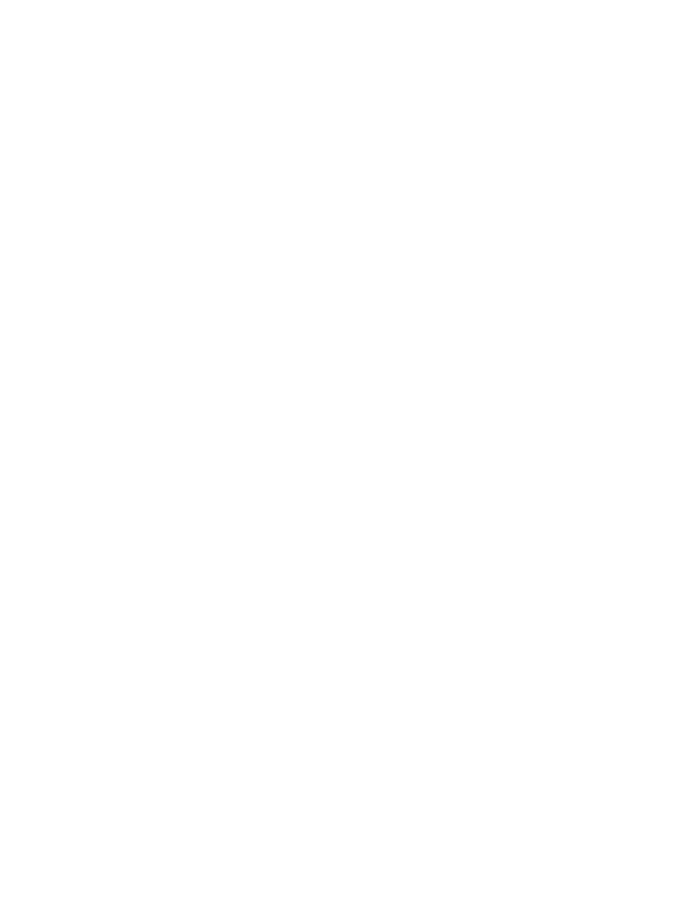
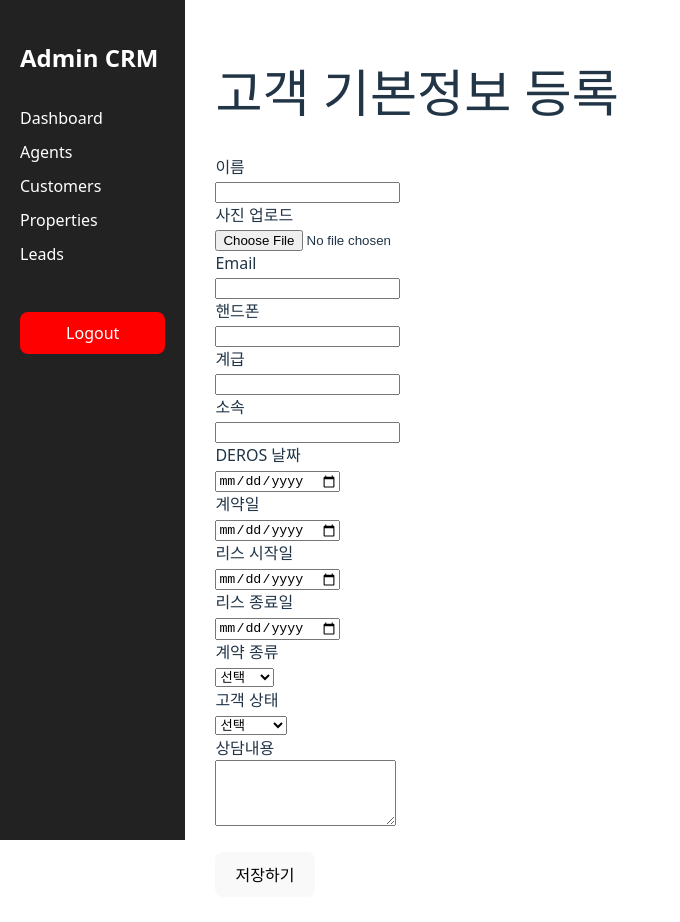
Before and after one commit to louieseo/real-estate-crm-frontend, a React (Vite) app: page /admin/customers/new in a window 1280 px wide. Before the commit this address had no page. Shown: the top 922 px of the page, without its empty margins (0-680 px from the left). Before the commit the page ends 800 px from the top, so only its background shows below. Built offline with nearby package versions, Linux system fonts and the light colour scheme; sample sign-in values are in the browser's storage.

Commit message:
~ Step 3 고객 등록 시 CRM 리스트 자동 반영

```diff
--- a/src/App.jsx
+++ b/src/App.jsx
@@ -1,3 +1,5 @@
+import CustomerForm from "./pages/Admin/CustomerForm";
+
 import { BrowserRouter, Routes, Route } from "react-router-dom";
 import Login from "./pages/Login";
 import ProtectedRoute from "./components/ProtectedRoute";
@@ -11,22 +13,37 @@ import Properties from "./pages/Admin/Properties";
 import Leads from "./pages/Admin/Leads";
 
 import AgentDashboard from "./pages/Agent/AgentDashboard";
+import { CustomerProvider } from "./context/CustomerContext";
 
 function App() {
   return (
     <BrowserRouter>
+      {/* ⬇⬇ 여기 CustomerProvider 추가 */}
+      <CustomerProvider>
         <Routes>
-
           {/* 로그인 */}
           <Route path="/" element={<Login />} />
 
-        {/* 관리자 페이지 - Admin Layout + 내부 페이지들 */}
+
           <Route element={<ProtectedRoute allowedRole="admin" />}>
             <Route path="/admin" element={<AdminLayout />}>
+              {/* 대시보드 메인 */}
               <Route index element={<DashboardHome />} />
+
+              {/* 직원관리 */}
               <Route path="agents" element={<Agents />} />
+
+              {/* 고객 리스트 페이지 */}
               <Route path="customers" element={<Customers />} />
+
+              {/* ⬇⬇ 여기 추가! 고객 신규등록 페이지 */}
+              <Route path="customers/new" element={<CustomerForm />} />
+              {/* ⬆⬆ 반드시 이 위치에! */}
+
+              {/* 매물 */}
               <Route path="properties" element={<Properties />} />
+
+              {/* 리드 */}
               <Route path="leads" element={<Leads />} />
             </Route>
           </Route>
@@ -40,8 +57,9 @@ function App() {
               </ProtectedRoute>
             }
           />
-
         </Routes>
+      </CustomerProvider>
+      {/* ⬆⬆ CustomerProvider 닫힘 */}
     </BrowserRouter>
   );
 }
--- /dev/null
+++ b/src/context/CustomerContext.jsx
@@ -0,0 +1,25 @@
+import { createContext, useState } from "react";
+
+export const CustomerContext = createContext();
+
+export const CustomerProvider = ({ children }) => {
+  const [customers, setCustomers] = useState([]);
+
+  // 고객 추가 함수
+  const addCustomer = (customer) => {
+    setCustomers((prev) => [
+      ...prev,
+      {
+        ...customer,
+        id: prev.length + 1,
+
+      },
+    ]);
+  };
+
+  return (
+    <CustomerContext.Provider value={{ customers, addCustomer }}>
+      {children}
+    </CustomerContext.Provider>
+  );
+};
--- /dev/null
+++ b/src/pages/Admin/CustomerForm.jsx
@@ -0,0 +1,142 @@
+import React, { useState, useContext } from "react";
+import { CustomerContext } from "../../context/CustomerContext";
+import { useNavigate } from "react-router-dom";
+
+const CustomerForm = () => {
+  const { addCustomer } = useContext(CustomerContext);
+  const navigate = useNavigate();
+
+  const [form, setForm] = useState({
+    name: "",
+    email: "",
+    phone: "",
+    rank: "",
+    unit: "",
+    derosDate: "",
+    contractDate: "",
+    leaseStart: "",
+    leaseEnd: "",
+    contractType: "",
+    customerStatus: "",
+    memo: "",
+    photo: null,
+  });
+
+  // 입력 변경 처리
+  const handleChange = (e) => {
+    const { name, value, files } = e.target;
+
+    if (name === "photo") {
+      setForm({ ...form, photo: files[0] });
+    } else {
+      setForm({ ...form, [name]: value });
+    }
+  };
+
+  // 저장 버튼 클릭 시 동작
+  const handleSubmit = (e) => {
+    e.preventDefault();
+
+    const newCustomer = {
+      id: Date.now(),
+      ...form,
+      contractStatus: "진행중", // 리스트에 표시용
+    };
+
+    addCustomer(newCustomer);
+
+    alert("고객 등록 완료!");
+    navigate("/admin/customers");
+  };
+
+  return (
+    <div>
+      <h1>고객 기본정보 등록</h1>
+      <form onSubmit={handleSubmit} style={{ marginTop: "20px" }}>
+
+        <div>
+          <label>이름</label><br />
+          <input name="name" value={form.name} onChange={handleChange} required />
+        </div>
+
+        <div>
+          <label>사진 업로드</label><br />
+          <input type="file" name="photo" accept="image/*" onChange={handleChange} />
+        </div>
+
+        <div>
+          <label>Email</label><br />
+          <input name="email" value={form.email} onChange={handleChange} />
+        </div>
+
+        <div>
+          <label>핸드폰</label><br />
+          <input name="phone" value={form.phone} onChange={handleChange} />
+        </div>
+
+        <div>
+          <label>계급</label><br />
+          <input name="rank" value={form.rank} onChange={handleChange} />
+        </div>
+
+        <div>
+          <label>소속</label><br />
+          <input name="unit" value={form.unit} onChange={handleChange} />
+        </div>
+
+        <div>
+          <label>DEROS 날짜</label><br />
+          <input type="date" name="derosDate" value={form.derosDate} onChange={handleChange} />
+        </div>
+
+        <div>
+          <label>계약일</label><br />
+          <input type="date" name="contractDate" value={form.contractDate} onChange={handleChange} />
+        </div>
+
+        <div>
+          <label>리스 시작일</label><br />
+          <input type="date" name="leaseStart" value={form.leaseStart} onChange={handleChange} />
+        </div>
+
+        <div>
+          <label>리스 종료일</label><br />
+          <input type="date" name="leaseEnd" value={form.leaseEnd} onChange={handleChange} />
+        </div>
+
+        <div>
+          <label>계약 종류</label><br />
+          <select name="contractType" value={form.contractType} onChange={handleChange}>
+            <option value="">선택</option>
+            <option value="신규">신규</option>
+            <option value="재계약">재계약</option>
+            <option value="3회차">3회차</option>
+            <option value="4회차">4회차</option>
+            <option value="5회차">5회차</option>
+          </select>
+        </div>
+
+        <div>
+          <label>고객 상태</label><br />
+          <select name="customerStatus" value={form.customerStatus} onChange={handleChange}>
+            <option value="">선택</option>
+            <option value="가망고객">가망고객</option>
+            <option value="고객">고객</option>
+            <option value="계약종료">계약종료</option>
+          </select>
+        </div>
+
+        <div>
+          <label>상담내용</label><br />
+          <textarea name="memo" value={form.memo} onChange={handleChange} rows="4" />
+        </div>
+
+        <button type="submit" style={{ marginTop: "20px" }}>
+          저장하기
+        </button>
+      </form>
+    </div>
+  );
+};
+
+export default CustomerForm;
--- a/src/pages/Admin/Customers.jsx
+++ b/src/pages/Admin/Customers.jsx
@@ -1,15 +1,108 @@
+import React, { useState } from "react";
+import { useNavigate } from "react-router-dom";
+
+// 고객등록폼에서 고객 등록하기위해 추가
+import { useContext } from "react";
+import { CustomerContext } from "../../context/CustomerContext";
+
 const Customers = () => {
-  // 🔥 지금은 일단 더미 데이터 (나중에 백엔드 연동 예정)
-  const customers = [
-    { id: 1, name: "John Smith", email: "john@test.com", phone: "010-1111-2222" },
-    { id: 2, name: "Emily Johnson", email: "emily@test.com", phone: "010-3333-4444" },
-    { id: 3, name: "David Lee", email: "david@test.com", phone: "010-5555-6666" },
-  ];
+  // ⬇⬇ 여기 추가!
+  const navigate = useNavigate();
+
+  // useState 추가 (필터 상태 관리)
+  const [filterType, setFilterType] = useState("all");
+
+  // 필터적용용 함수 추가
+  const getFilteredCustomers = () => {
+    const today = new Date();
+
+    return customers.filter((c) => {
+      const leaseEnd = new Date(c.leaseEnd);
+
+      // 전체 보기
+      if (filterType === "all") return true;
+
+      // 계약이 진행중인 고객 (종료일이 아직 안 지난 고객)
+      if (filterType === "progress") {
+        if (!c.leaseEnd) return true; // 종료일 없으면 진행중으로 간주
+        return new Date(c.leaseEnd) >= today;
+      }
+
+      // 이번 달 종료 필터
+      if (filterType === "thisMonth") {
+        return (
+          leaseEnd.getFullYear() === today.getFullYear() &&
+          leaseEnd.getMonth() === today.getMonth()
+        );
+      }
+
+      // 60일 이내 종료
+      if (filterType === "60days") {
+        const diff = leaseEnd - today;
+        const days = diff / (1000 * 60 * 60 * 24);
+        return days >= 0 && days <= 60;
+      }
+
+      // 이미 종료된 고객
+      if (filterType === "expired") {
+        return leaseEnd < today;
+      }
+
+      return true;
+    });
+  };
+
+  // 더미로 사용하던 데이터 없애고 고객 등록 폼으로 Customers 리스트에 업데이트 되게 함.
+  const { customers } = useContext(CustomerContext);
 
   return (
     <div>
       <h1>Customers</h1>
       <p style={{ color: "gray" }}>등록된 고객 리스트</p>
+
+      {/* ⬇⬇ 여기 추가! 고객등록 버튼 */}
+      <button
+        style={{
+          background: "#4CAF50",
+          color: "white",
+          padding: "10px 16px",
+          borderRadius: "8px",
+          border: "none",
+          cursor: "pointer",
+          marginBottom: "12px",
+        }}
+        onClick={() => navigate("/admin/customers/new")}
+      >
+        고객 등록
+      </button>
+
+      {/* 기존 필터 버튼들 */}
+      <button onClick={() => setFilterType("all")}>전체보기</button>
+      <button
+        onClick={() => setFilterType("progress")}
+        style={{ marginLeft: "10px" }}
+      >
+        진행중
+      </button>
+
+      <button
+        onClick={() => setFilterType("thisMonth")}
+        style={{ marginLeft: "10px" }}
+      >
+        이번 달 종료
+      </button>
+      <button
+        onClick={() => setFilterType("60days")}
+        style={{ marginLeft: "10px" }}
+      >
+        60일 이내 종료
+      </button>
+      <button
+        onClick={() => setFilterType("expired")}
+        style={{ marginLeft: "10px" }}
+      >
+        이미 종료됨
+      </button>
 
       {/* 테이블 상자 */}
       <div
@@ -24,20 +117,41 @@ const Customers = () => {
         <table width="100%">
           <thead>
             <tr style={{ textAlign: "left", borderBottom: "2px solid #eee" }}>
-              <th style={thStyle}>ID</th>
-              <th style={thStyle}>Name</th>
-              <th style={thStyle}>Email</th>
-              <th style={thStyle}>Phone</th>
+              <th style={thStyle}>구분</th>
+              <th style={thStyle}>이름</th>
+              <th style={thStyle}>이메일</th>
+              <th style={thStyle}>핸드폰</th>
+              <th style={thStyle}>계약일</th>
+              <th style={thStyle}>시작일</th>
+              <th style={thStyle}>종료일</th>
+              <th style={thStyle}>계약종류</th>
+              <th style={thStyle}>계약상태</th>
+              <th style={thStyle}>디로스</th>
             </tr>
           </thead>
 
           <tbody>
-            {customers.map((c) => (
+            {getFilteredCustomers().map((c) => (
               <tr key={c.id} style={{ borderBottom: "1px solid #eee" }}>
                 <td style={tdStyle}>{c.id}</td>
                 <td style={tdStyle}>{c.name}</td>
                 <td style={tdStyle}>{c.email}</td>
                 <td style={tdStyle}>{c.phone}</td>
+                <td style={tdStyle}>{c.contractDate}</td>
+                <td style={tdStyle}>{c.leaseStart}</td>
+                <td style={tdStyle}>{c.leaseEnd}</td>
+                <td style={tdStyle}>{c.contractType}</td>
+                <td style={tdStyle}>
+                  {(() => {
+                    if (!c.leaseEnd) return "진행";
+
+                    const today = new Date();
+                    const end = new Date(c.leaseEnd);
+
+                    return end < today ? "종료" : "진행";
+                  })()}
+                </td>
+                <td style={tdStyle}>{c.derosDate}</td>
               </tr>
             ))}
           </tbody>
```
Lines whose indentation alone changed are shown as unchanged.
